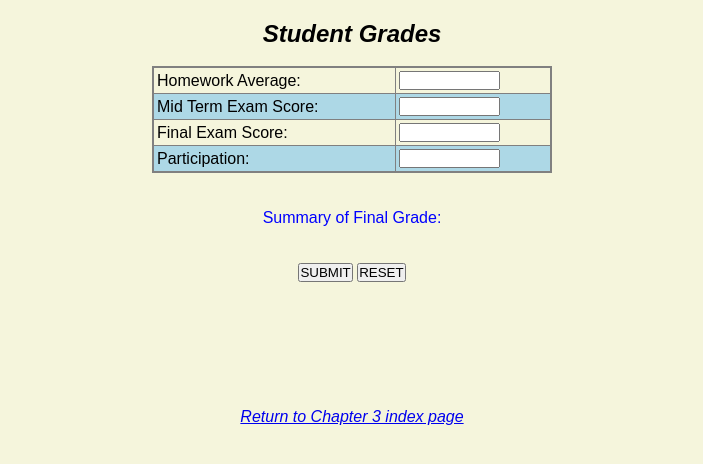
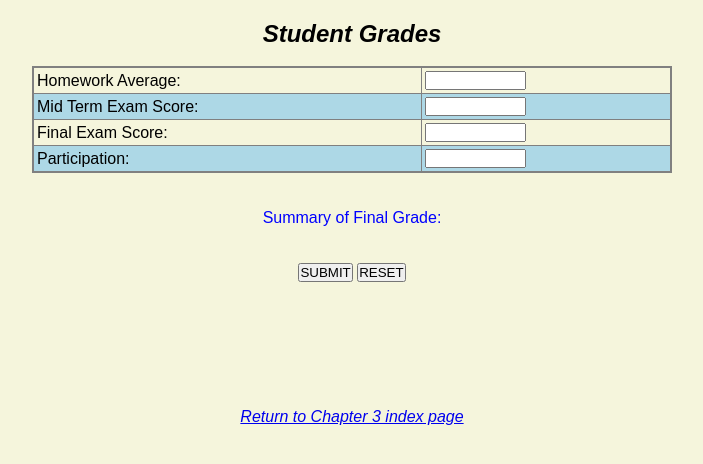
Before and after one commit to midorimorooka/midorimorooka.github.io, a plain HTML site: page hw3_p1.html in a window 1280 px wide. Shown: the whole page, without its empty margins (288-991 px from the left). Drawn offline with nearby package versions, Linux system fonts and the light colour scheme.

Commit message:
Add files via upload

```diff
--- a/hw.css
+++ b/hw.css
@@ -26,6 +26,7 @@ h2 {
 }
 h3 {
 	font-size: 100%;
+	color: #blue;
 	font-style: italic;
 }
 p {
@@ -38,8 +39,6 @@ a {
 	font-style: italic;
 	text-align: left;
 }
-
-
 
 
 
@@ -95,7 +94,7 @@ section h3 {
 
 
 table {
-	width: 50%;
+	width: 80%;
 	margin: auto;
 	align-items: center;
 	border: 2px solid gray; border-collapse: collapse;
```
Also changed, not shown: hw8_p1.html (+1 -0 lines).
